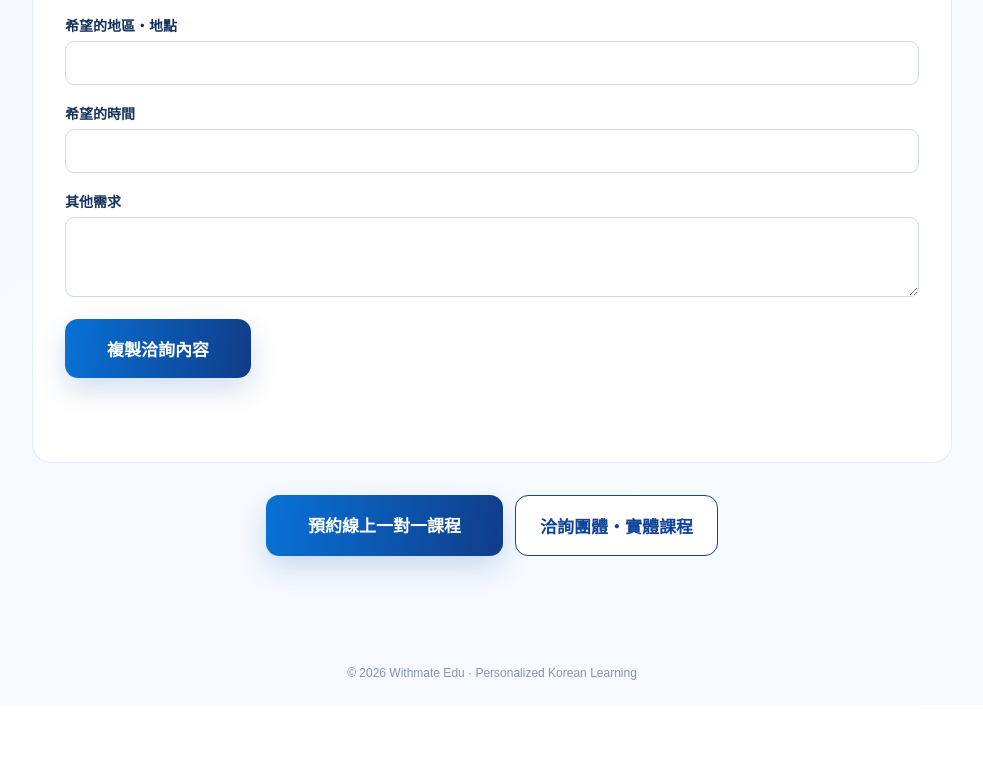
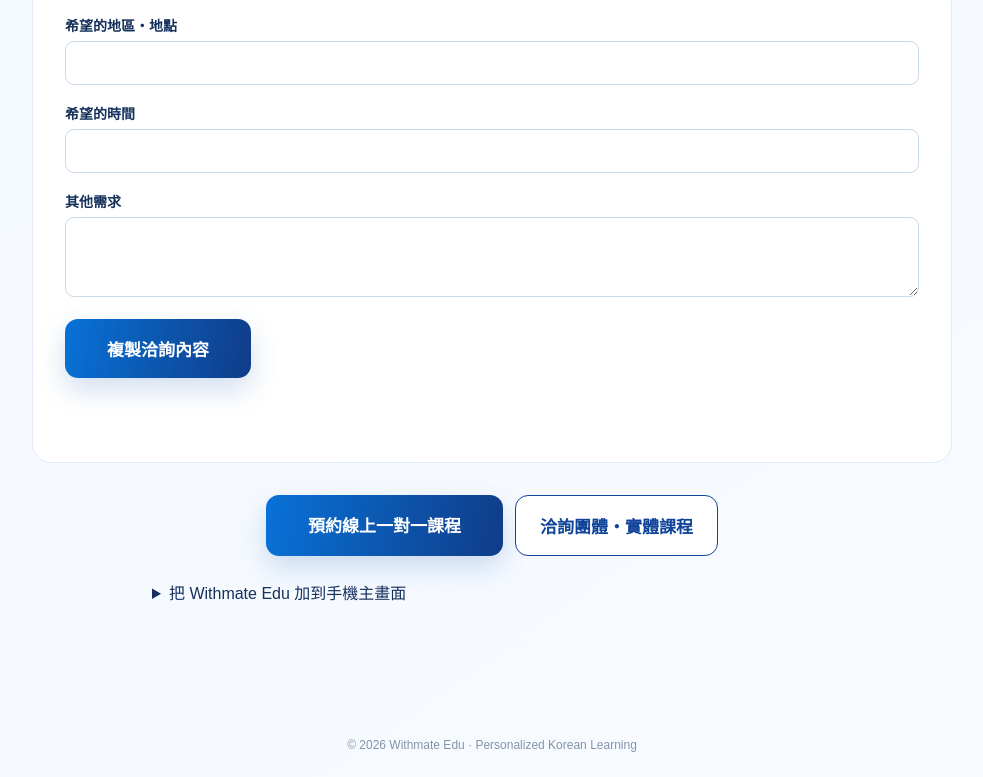
Before and after one commit to withmatekorea-edu/withmate-edu, a plain HTML site: page index.html in a window 1280 px wide. Shown: the part 3423-4200 px from the top of the page, without its empty margins (148-1131 px from the left). Before the commit the page ends 4128 px from the top, so only its background shows below. Drawn offline with Linux system fonts and the light colour scheme.

Commit message:
Add localized home screen instructions and illustrated PDF guides

```diff
--- a/index.html
+++ b/index.html
@@ -370,6 +370,11 @@
 </form></section>
 <div class="actions"><a class="primary" id="bottomBooking" href="https://script.google.com/macros/s/AKfycbyuP9Zv2ELRhVcEVxaYm8t10zLlZ1objQNH4VrvfzFcoMQiTl0xUFORWhR0krCNe_At7w/exec">Book a lesson</a><a class="secondary" id="bottomInquiry" href="#consult"></a></div>
 
+<details style="max-width:680px;margin:24px auto;text-align:left">
+  <summary id="home-guide-title"></summary>
+  <ol><li id="home-guide-android"></li><li id="home-guide-ios"></li></ol>
+  <a id="home-guide-pdf" hidden></a>
+</details>
 </main>
 
 <footer>
@@ -479,7 +484,16 @@
     });
   }
 
+  const homeGuide = {"ko":["휴대폰 홈 화면에 추가","갤럭시 · Android — Chrome에서 에듀 메인 열기 → ⋮ → 홈 화면에 추가","아이폰 · iPhone — Safari에서 에듀 메인 열기 → 공유 → 홈 화면에 추가"],"en":["Add Withmate Edu to your home screen","Android — Open Withmate Edu in Chrome → ⋮ → Add to home screen","iPhone — Open Withmate Edu in Safari → Share → Add to Home Screen","Download the illustrated guide (PDF)","home-guide-en.pdf"],"zh":["把 Withmate Edu 加到手機主畫面","Android — 用 Chrome 開啟首頁 → ⋮ → 新增至主畫面","iPhone — 用 Safari 開啟首頁 → 分享 → 加入主畫面","下載圖解指南（PDF）","home-guide-zh.pdf"],"zh-Hans":["将 Withmate Edu 添加到手机主屏幕","Android — 用 Chrome 打开首页 → ⋮ → 添加到主屏幕","iPhone — 用 Safari 打开首页 → 分享 → 添加到主屏幕"]};
   function setLang(lang) {
+    const [guideTitle, android, ios, pdfLabel, pdfPath] = homeGuide[lang] || homeGuide.en;
+    document.getElementById('home-guide-title').textContent = guideTitle;
+    document.getElementById('home-guide-android').textContent = android;
+    document.getElementById('home-guide-ios').textContent = ios;
+    const guidePdf = document.getElementById('home-guide-pdf');
+    guidePdf.hidden = !pdfPath;
+    guidePdf.textContent = pdfLabel || '';
+    if (pdfPath) guidePdf.href = './' + pdfPath;
     renderPricing(lang);
     const t = content[lang];
     activeLang = lang;
```
Also changed, not shown: 2 other files.
